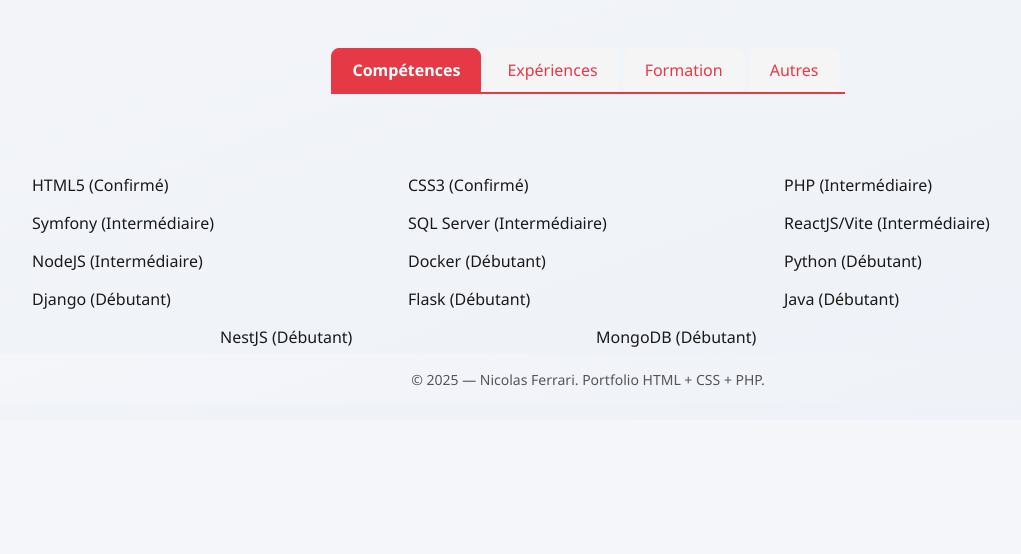
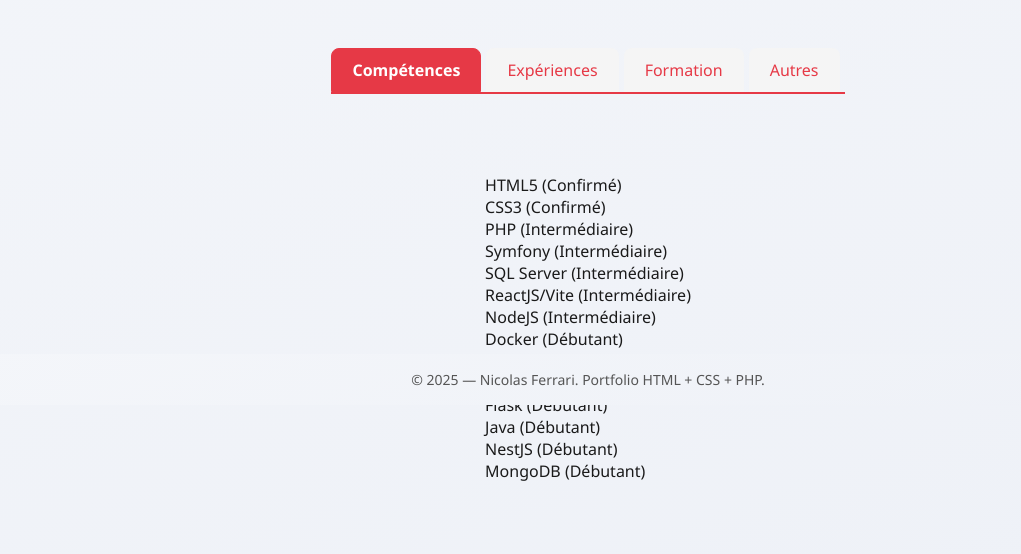
Before and after one commit to nicoferr/portfolio, a PHP site: page /cv.php in a window 1280 px wide. Shown: the part 395-949 px from the top of the page, without its empty margins (52-1073 px from the left). Before the commit the page ends 781 px from the top, so only its background shows below. Run offline with PHP 8.4, Linux system fonts and the light colour scheme; some libraries are stand-ins or nearby versions.

Commit message:
modif skills

```diff
--- a/cv.php
+++ b/cv.php
@@ -37,11 +37,11 @@
           Compétences
     ---------------------------->
     <div id="skills" class="tab-content active">
-      <div class="flex skills">
+      <div class="grid grid-cols-4 gap-4">
         <?php
           foreach($cv["skills"] as $skill) {
         ?>
-            <div class="flex skill">
+            <div class="skill">
               <?= $skill["name"]." (".$skill["level"].")" ?>
             </div>
         <?php
--- a/styles/cv.css
+++ b/styles/cv.css
@@ -41,23 +41,6 @@
 
 .download a:hover {
   background-color: var(--accent2);
-}
-
-.skills {
-    gap: 1rem;
-    flex-wrap: wrap;
-    justify-content: center;
-}
-
-.skill {
-    width: 30%;
-    justify-content: space-between;
-}
-
-.skill-color {
-  height: 100%;
-  justify-content: center;
-  align-items: center;
 }
 
 .tabs {
```
